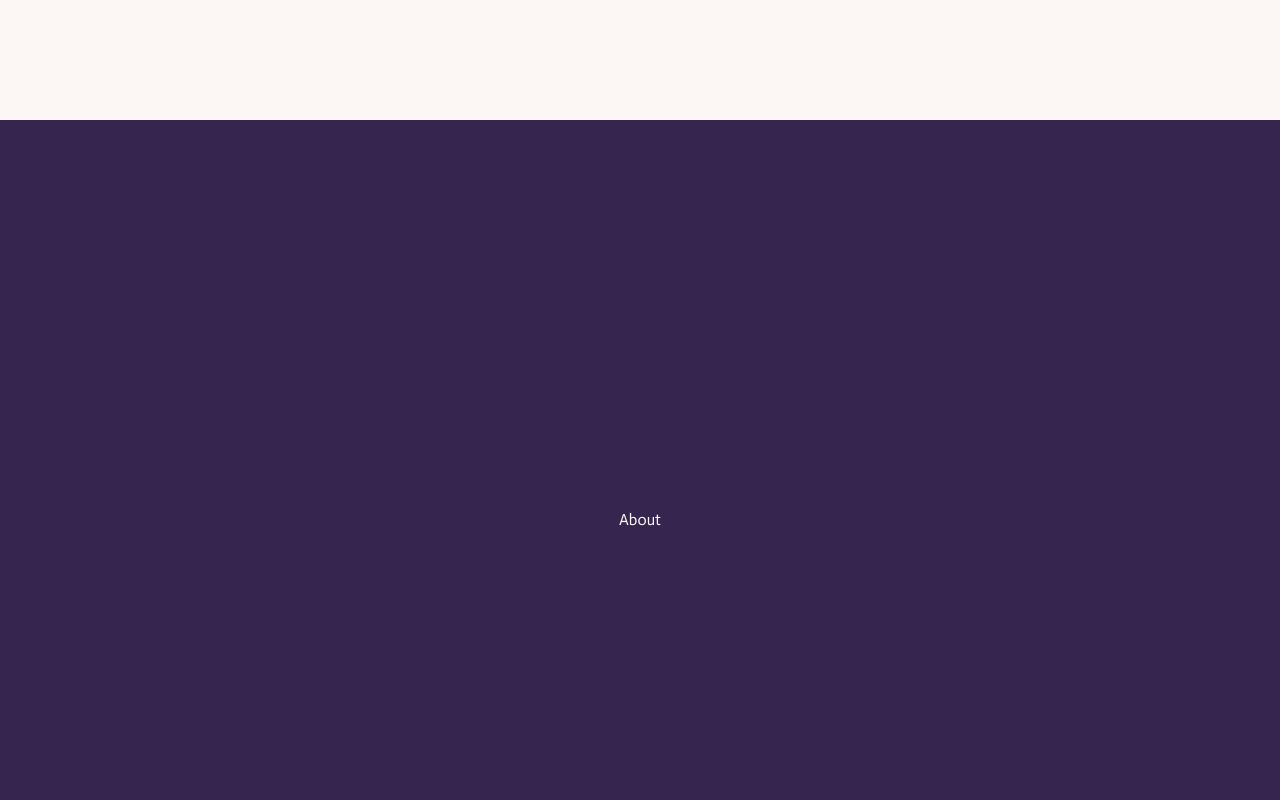
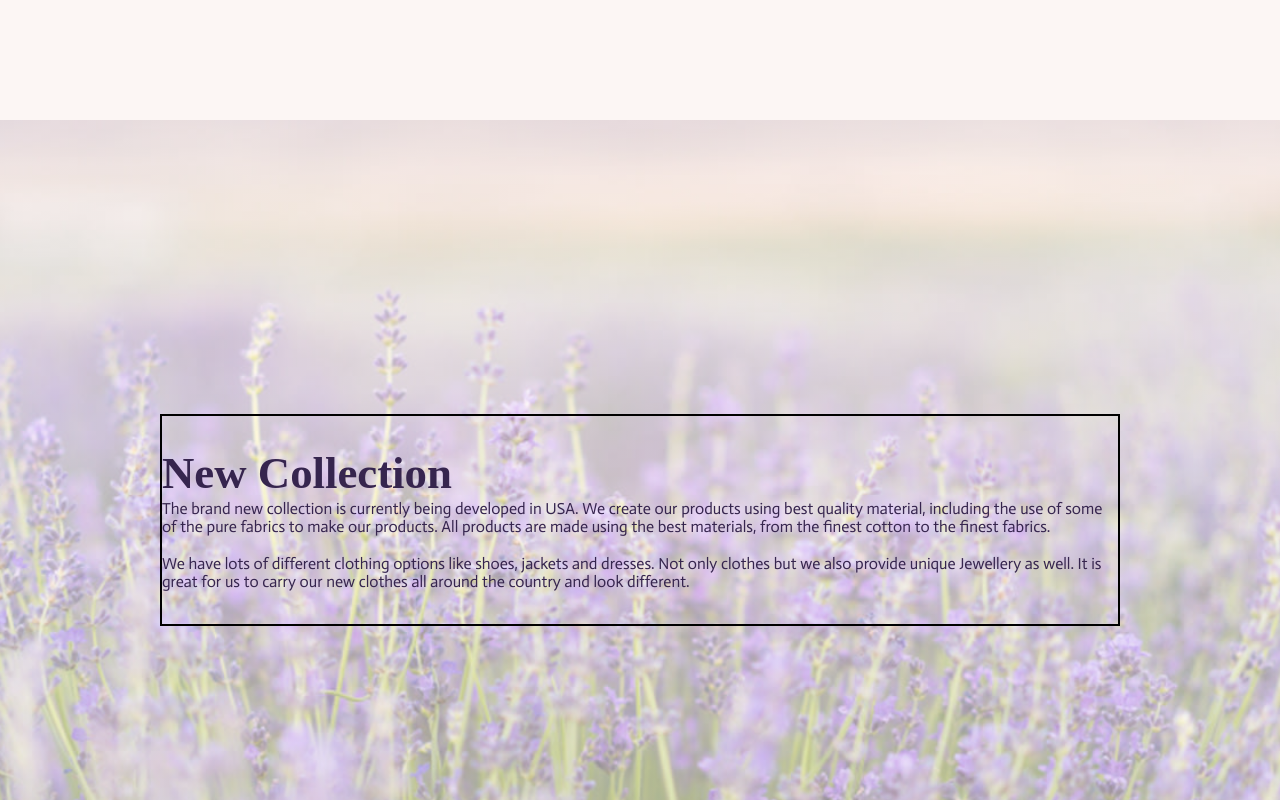
Before and after one commit to A-rielox/R-pagina-aceites, a React (Create React App) app: page / in a window 1280 px wide. Shown: the part 680-1480 px from the top of the page. Built offline with nearby package versions, Linux system fonts and the light colour scheme; a web font is replaced by a local one.

Commit message:
what are

```diff
--- a/src/App.js
+++ b/src/App.js
@@ -1,4 +1,5 @@
-import { About, Faq, Footer, Home, Navigation, Showcase } from './sections';
+// prettier-ignore
+import { About, Faq, Footer, Home, Navigation, Showcase, WhatAre } from './sections';
 import ScrollToTop from './components/common/ScrollToTop';
 
 import GlobalStyles from './styles/GlobalStyles';
@@ -10,6 +11,7 @@ function App() {
 
          <Navigation />
          <Home />
+         <WhatAre />
          <About />
          <Showcase />
          <Faq />
--- /dev/null
+++ b/src/sections/WhatAre.js
@@ -0,0 +1,83 @@
+import React from 'react';
+import styled, { ThemeProvider } from 'styled-components';
+import { lightTheme } from '../styles/Themes';
+
+import img from '../assets/images/fondo-what-are.jpg';
+
+const WhatAre = () => {
+   return (
+      <ThemeProvider theme={lightTheme}>
+         <Wrapper id="showcase" className="section">
+            <Container>
+               <Title>New Collection</Title>
+
+               <Text>
+                  The brand new collection is currently being developed in USA.
+                  We create our products using best quality material, including
+                  the use of some of the pure fabrics to make our products. All
+                  products are made using the best materials, from the finest
+                  cotton to the finest fabrics.
+                  <br />
+                  <br />
+                  We have lots of different clothing options like shoes, jackets
+                  and dresses. Not only clothes but we also provide unique
+                  Jewellery as well. It is great for us to carry our new clothes
+                  all around the country and look different.
+               </Text>
+            </Container>
+         </Wrapper>
+      </ThemeProvider>
+   );
+};
+
+export default WhatAre;
+
+const Wrapper = styled.div`
+   color: ${props => props.theme.text};
+
+   background-image: linear-gradient(
+         rgba(252, 246, 244, 0.6),
+         rgba(252, 246, 244, 0.6)
+      ),
+      url(${img});
+   background-size: cover;
+   background-repeat: no-repeat;
+   /* background-attachment: fixed; lo hace parallax */
+   background-position: center;
+`;
+
+const Container = styled.article`
+   border: 2px solid black;
+
+   width: 75%;
+   /* min-height: 100vh; */
+   padding-top: 2rem;
+   padding-bottom: 2rem;
+
+   display: flex;
+   flex-direction: column;
+   /* justify-content: space-between; */
+   /* align-content: center; */
+`;
+
+const Title = styled.h2`
+   font-family: ${props => props.theme.ffTitle};
+   font-size: ${props => props.theme.fSizeBanner};
+
+   /* text-shadow: 1px 1px 1px ${props => props.theme.body}; */
+   /* top: 1rem; */
+   /* left: 5%; */
+`;
+
+const Text = styled.div`
+   /* width: 35%; */
+
+   /* min-height: 100vh; */
+   /* z-index: 5; */
+
+   /* position: fixed; */
+   /* left: 0; */
+   display: flex;
+   justify-content: center;
+   align-items: center;
+`;
--- a/src/sections/index.js
+++ b/src/sections/index.js
@@ -4,5 +4,6 @@ import Footer from './Footer';
 import Home from './Home';
 import Navigation from './Navigation';
 import Showcase from './Showcase';
+import WhatAre from './WhatAre';
 
-export { About, Faq, Footer, Home, Navigation, Showcase };
+export { About, Faq, Footer, Home, Navigation, Showcase, WhatAre };
```
Also changed, not shown: src/assets/images/fondo-what-are.jpg (added).
